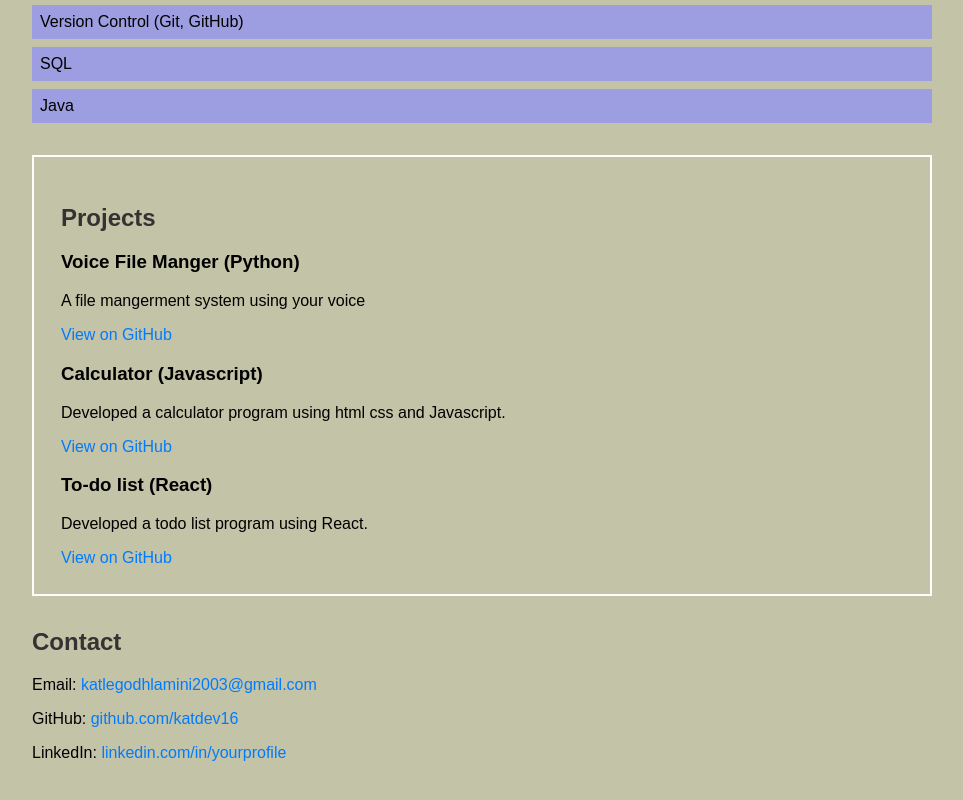
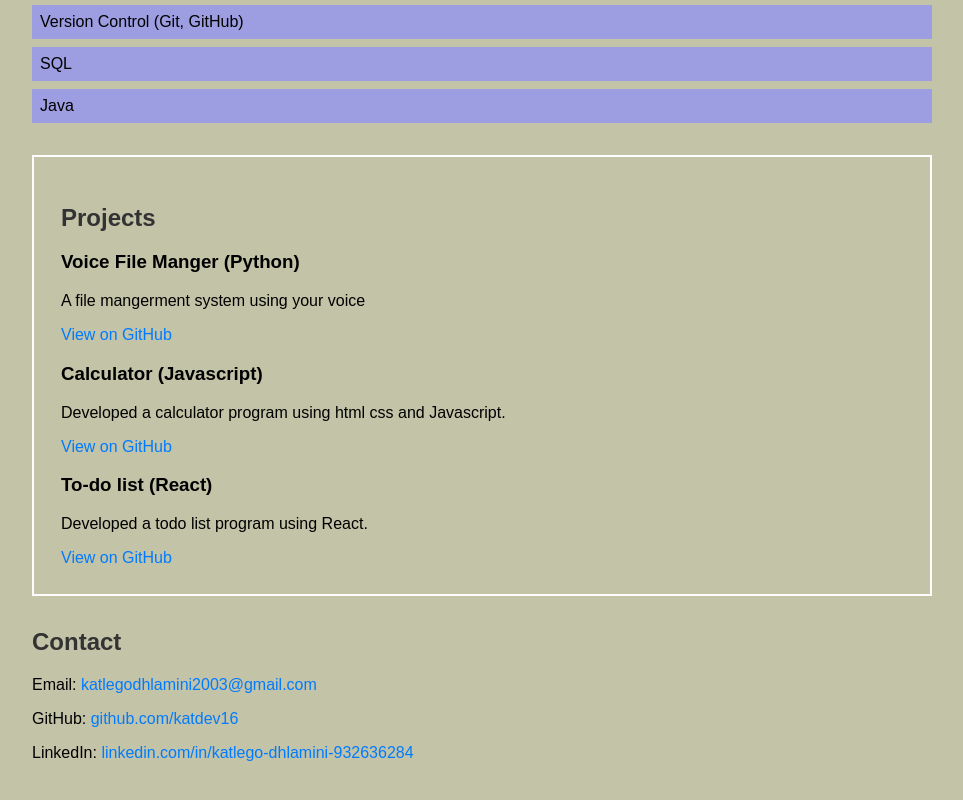
Before and after one commit to katdev16/kat-portfolio, a React (Create React App) app in the folder my-app/: page / in a window 1280 px wide. Shown: the part 765-1565 px from the top of the page, without its empty margins (158-1121 px from the left). Built offline with nearby package versions, Linux system fonts and the light colour scheme.

Commit message:
structure done

```diff
--- a/my-app/src/components/Contact.js
+++ b/my-app/src/components/Contact.js
@@ -6,7 +6,7 @@
       <h2>Contact</h2>
       <p>Email: <a href="katlegodhlamini2003@gmail.com">katlegodhlamini2003@gmail.com</a></p>
       <p>GitHub: <a href="https://github.com/katdev16">github.com/katdev16</a></p>
-      <p>LinkedIn: <a href="https://www.linkedin.com/in/katlego-dhlamini-932636284/">linkedin.com/in/yourprofile</a></p>
+      <p>LinkedIn: <a href="https://www.linkedin.com/in/katlego-dhlamini-932636284/">linkedin.com/in/katlego-dhlamini-932636284</a></p>
     </section>
   );
 };
```
